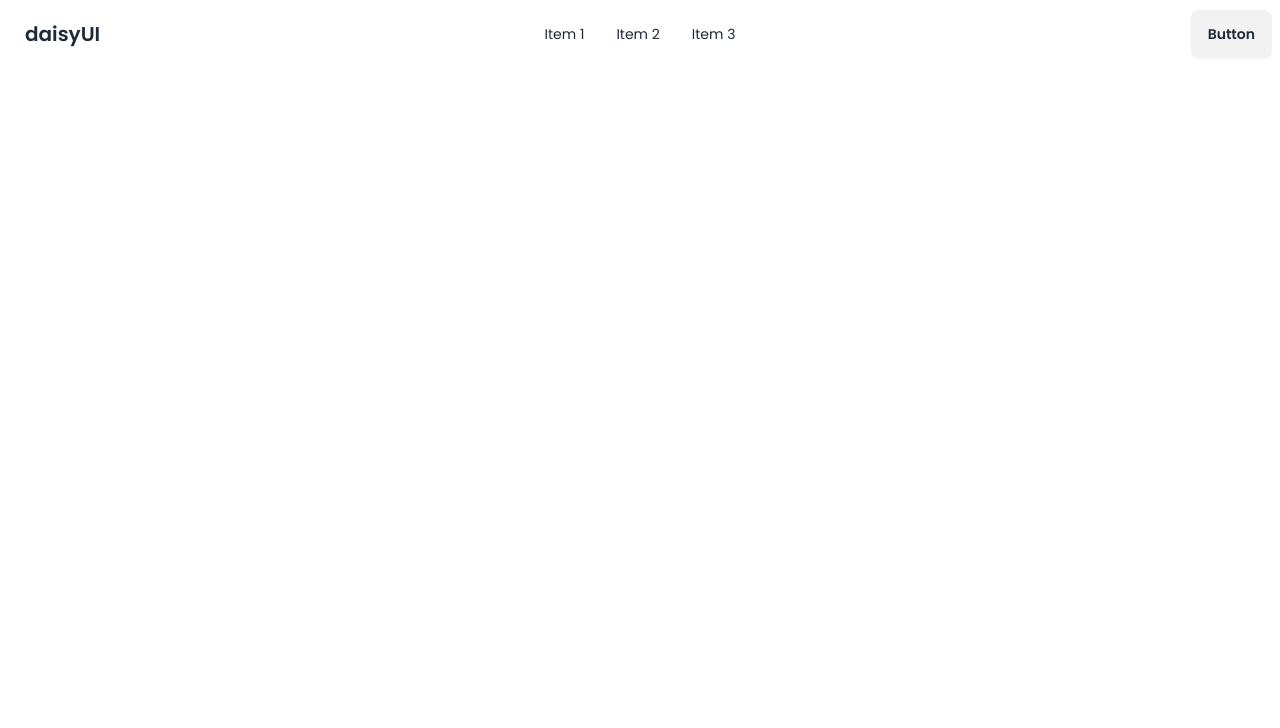
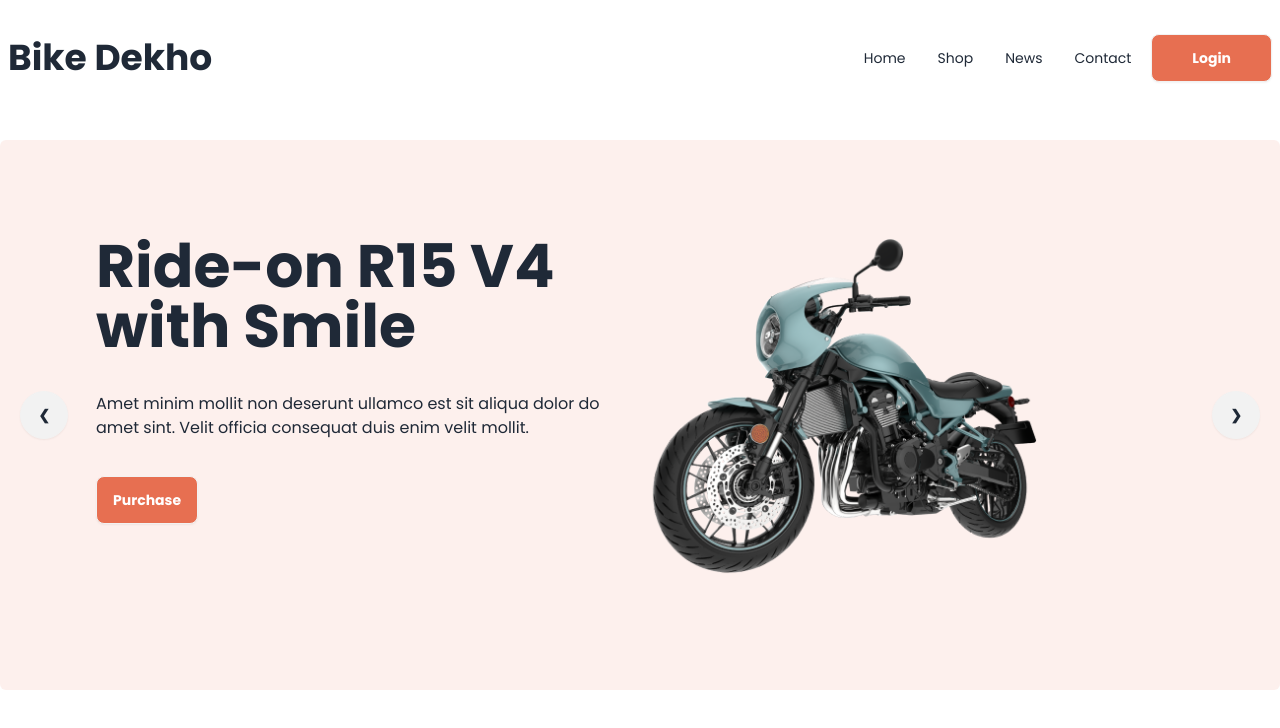
Before and after one commit to saidulislam-official/biker-zone-daisyui, a plain HTML site: page index.html in a window 1280 px wide. Drawn offline with nearby package versions, Linux system fonts and the light colour scheme.

Commit message:
header section done

```diff
--- a/index.html
+++ b/index.html
@@ -1,5 +1,5 @@
 <!DOCTYPE html>
-<html lang="en" data-theme="light">
+<html lang="en" data-theme="light" style="margin: 0;">
 <head>
     <meta charset="UTF-8">
     <meta name="viewport" content="width=device-width, initial-scale=1.0">
@@ -19,13 +19,41 @@
             font-family: "Poppins", sans-serif;
         }
      </style>
+     <!-- script  -->
+     <script>
+        tailwind.config = {
+          theme: {
+            extend: {
+              colors: {
+                clifford: '#da373d',
+                'bike-primary': '#E76F51',
+                'bike-primary-bg': 'rgba(231, 111, 81, 0.10)',
+              }
+            }
+          }
+        }
+      </script>
 </head>
 <body class="font-poppins">
     <!-- header section -->
-    <header>
-        <nav>
+    <header class="md:container mx-auto overflow-hidden">
+        <nav class="mt-6">
             <div class="navbar bg-base-100">
-                <div class="navbar-start">
+                <div class="flex-1">
+                    <a class="font-bold text-4xl">Bike Dekho</a>
+                </div>
+                <div class="navbar-center hidden lg:flex">
+                    <ul class="menu menu-horizontal px-1">
+                    <li><a>Home</a></li>
+                    <li><a>Shop</a></li>
+                    <li><a>News</a></li>
+                    <li><a>Contact</a></li>
+                    </ul>
+                </div>
+                <div class="">
+                    <div class="hidden lg:inline-block">
+                        <a class=" btn bg-bike-primary text-white font-bold  px-10">Login</a>
+                    </div>
                     <div class="dropdown">
                         <div tabindex="0" role="button" class="btn btn-ghost lg:hidden">
                             <svg
@@ -44,25 +72,91 @@
                         <ul
                             tabindex="0"
                             class="menu menu-sm dropdown-content bg-base-100 rounded-box z-[1] mt-3 w-52 p-2 shadow">
-                        <li><a>Item 1</a></li>
-                        <li><a>Parent</a></li>
-                        <li><a>Item 3</a></li>
+                            <li><a>Home</a></li>
+                            <li><a>Shop</a></li>
+                            <li><a>News</a></li>
+                            <li><a>Contact</a></li>
                         </ul>
                     </div>
-                    <a class="btn btn-ghost text-xl">daisyUI</a>
-                </div>
-                <div class="navbar-center hidden lg:flex">
-                    <ul class="menu menu-horizontal px-1">
-                    <li><a>Item 1</a></li>
-                    <li><a href="">Item 2</a></li>
-                    <li><a>Item 3</a></li>
-                    </ul>
-                </div>
-                <div class="navbar-end">
-                    <a class="btn">Button</a>
+
                 </div>
             </div>
         </nav>
+        <!-- carousel -->
+        <div class="carousel w-full lg:h-[550px] mt-12 rounded-md bg-bike-primary-bg">
+            <!-- slide 1 -->
+            <div id="slide1 " class="carousel-item relative w-full">
+              <div class="flex flex-col lg:flex-row p-12 lg:p-24">
+                <!-- text content -->
+                <div class="space-y-9 flex-1">
+                    <h1 class="text-6xl font-bold">Ride-on R15 V4 <br> with Smile</h1>
+                    <p>
+                        Amet minim mollit non deserunt ullamco
+                        est sit aliqua dolor do amet sint. Velit officia consequat duis enim velit mollit.
+                    </p>
+                    <button class="btn bg-bike-primary font-bold text-white">Purchase</button>
+                </div>
+                <!-- image content -->
+                <div class="flex-1">
+                    <img
+                    src="./images/slider/bike1.png"
+                    class="w-[400px]" />
+                </div>
+              </div>
+              <div class="absolute left-5 right-5 top-1/2 flex -translate-y-1/2 transform justify-between">
+                <a href="#slide3" class="btn btn-circle">❮</a>
+                <a href="#slide2" class="btn btn-circle">❯</a>
+              </div>
+            </div>
+            <!-- slide 2 -->
+            <div id="slide2" class="carousel-item relative w-full">
+                <div class="flex flex-col lg:flex-row p-12 lg:p-24">
+                  <!-- text content -->
+                  <div class="space-y-9 flex-1">
+                      <h1 class="text-6xl font-bold">Ride-on R15 V4 <br> with Smile</h1>
+                      <p>
+                          Amet minim mollit non deserunt ullamco
+                          est sit aliqua dolor do amet sint. Velit officia consequat duis enim velit mollit.
+                      </p>
+                      <button class="btn bg-bike-primary font-bold text-white">Purchase</button>
+                  </div>
+                  <!-- image content -->
+                  <div class="flex-1">
+                      <img
+                      src="./images/slider/bike2.png"
+                      class="w-[400px]" />
+                  </div>
+                </div>
+                <div class="absolute left-5 right-5 top-1/2 flex -translate-y-1/2 transform justify-between">
+                  <a href="#slide1" class="btn btn-circle">❮</a>
+                  <a href="#slide3" class="btn btn-circle">❯</a>
+                </div>
+              </div>
+            <!-- slide 3 -->
+            <div id="slide3" class="carousel-item relative w-full">
+                <div class="flex flex-col lg:flex-row p-12 lg:p-24">
+                  <!-- text content -->
+                  <div class="space-y-9 flex-1">
+                      <h1 class="text-6xl font-bold">Ride-on R15 V4 <br> with Smile</h1>
+                      <p>
+                          Amet minim mollit non deserunt ullamco
+                          est sit aliqua dolor do amet sint. Velit officia consequat duis enim velit mollit.
+                      </p>
+                      <button class="btn bg-bike-primary font-bold text-white">Purchase</button>
+                  </div>
+                  <!-- image content -->
+                  <div class="flex-1">
+                      <img
+                      src="./images/slider/bike3.png"
+                      class="w-[400px]" />
+                  </div>
+                </div>
+                <div class="absolute left-5 right-5 top-1/2 flex -translate-y-1/2 transform justify-between">
+                  <a href="#slide2" class="btn btn-circle">❮</a>
+                  <a href="#slide1" class="btn btn-circle">❯</a>
+                </div>
+              </div>
+          </div>
     </header>
     <!-- main section -->
     <main></main>
```
Also changed, not shown: tailwind.config.js (added, +8 -0 lines). Lines whose indentation alone changed are shown as unchanged.
